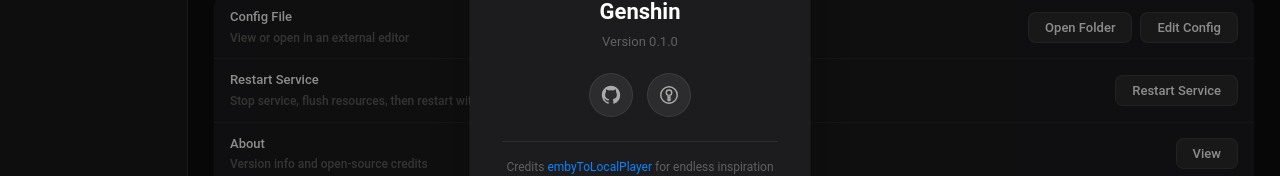
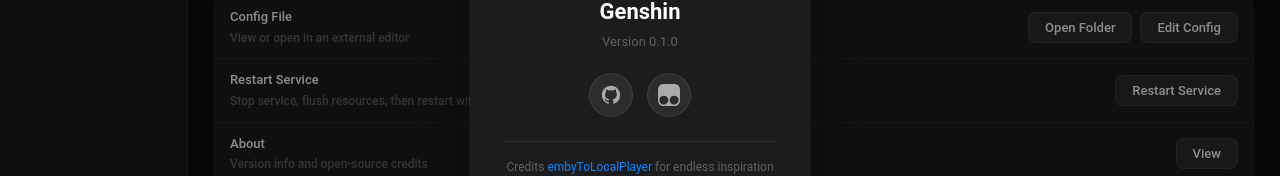
Before and after one commit to PiliPili-Team/etlp, a React (Vite) app in the folder etlp-gui/: page / in a window 1280 px wide. Both pictures are taken after a click on the button "View". Shown: the part 352-528 px from the top of the page. Built offline with nearby package versions, Linux system fonts and the light colour scheme.

Commit message:
fix(gui): use the official Tampermonkey icon in the about dialog
Replace the hand-drawn placeholder glyph with the official Tampermonkey
SVG so the userscript link is recognisable.

```diff
--- a/etlp-gui/src/App.tsx
+++ b/etlp-gui/src/App.tsx
@@ -205,21 +205,15 @@ function AboutModal({ onClose }: { onClose: () => void }) {
                             )
                         }
                     >
-                        {/* Tampermonkey-style userscript icon */}
+                        {/* Tampermonkey userscript icon */}
                         <svg
+                            xmlns="http://www.w3.org/2000/svg"
                             viewBox="0 0 24 24"
                             width="22"
                             height="22"
-                            fill="none"
-                            stroke="currentColor"
-                            strokeWidth="1.6"
-                            strokeLinecap="round"
-                            strokeLinejoin="round"
+                            fill="currentColor"
                         >
-                            <circle cx="12" cy="12" r="9" />
-                            <path d="M9 9.5a3 3 0 1 1 6 0c0 1.3-.82 2.4-2 2.83V15h-2v-2.67C9.82 11.9 9 10.8 9 9.5Z" />
-                            <line x1="10.5" y1="16.5" x2="13.5" y2="16.5" />
-                            <line x1="11" y1="18" x2="13" y2="18" />
+                            <path d="M5.955.002C3-.071.275 2.386.043 5.335c-.069 3.32-.011 6.646-.03 9.969c.06 1.87-.276 3.873.715 5.573c1.083 2.076 3.456 3.288 5.77 3.105c4.003-.011 8.008.022 12.011-.017c2.953-.156 5.478-2.815 5.482-5.772c-.007-4.235.023-8.473-.015-12.708C23.82 2.533 21.16.007 18.205.003c-4.083-.005-8.167 0-12.25-.002zm.447 12.683c2.333-.046 4.506 1.805 4.83 4.116c.412 2.287-1.056 4.716-3.274 5.411c-2.187.783-4.825-.268-5.874-2.341c-1.137-2.039-.52-4.827 1.37-6.197a4.9 4.9 0 0 1 2.948-.99zm11.245 0c2.333-.046 4.505 1.805 4.829 4.116c.413 2.287-1.056 4.716-3.273 5.411c-2.188.783-4.825-.268-5.875-2.341c-1.136-2.039-.52-4.827 1.37-6.197a4.9 4.9 0 0 1 2.949-.99z" />
                         </svg>
                     </button>
                 </div>
```
